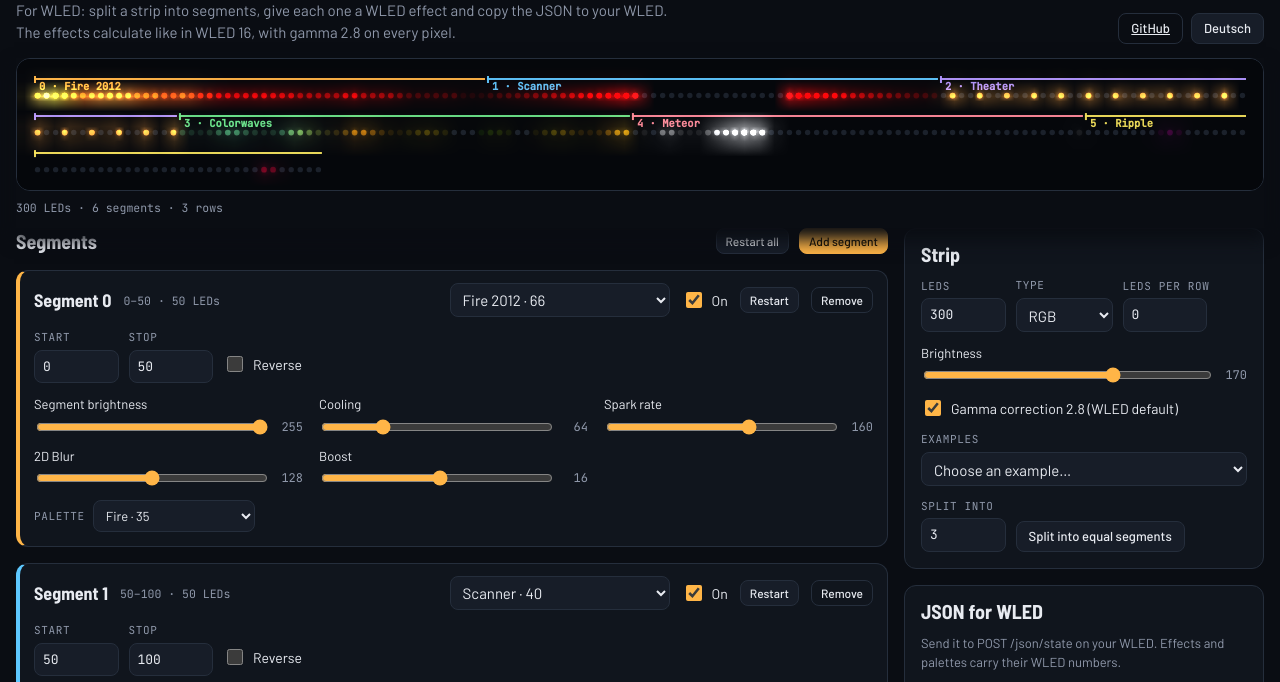
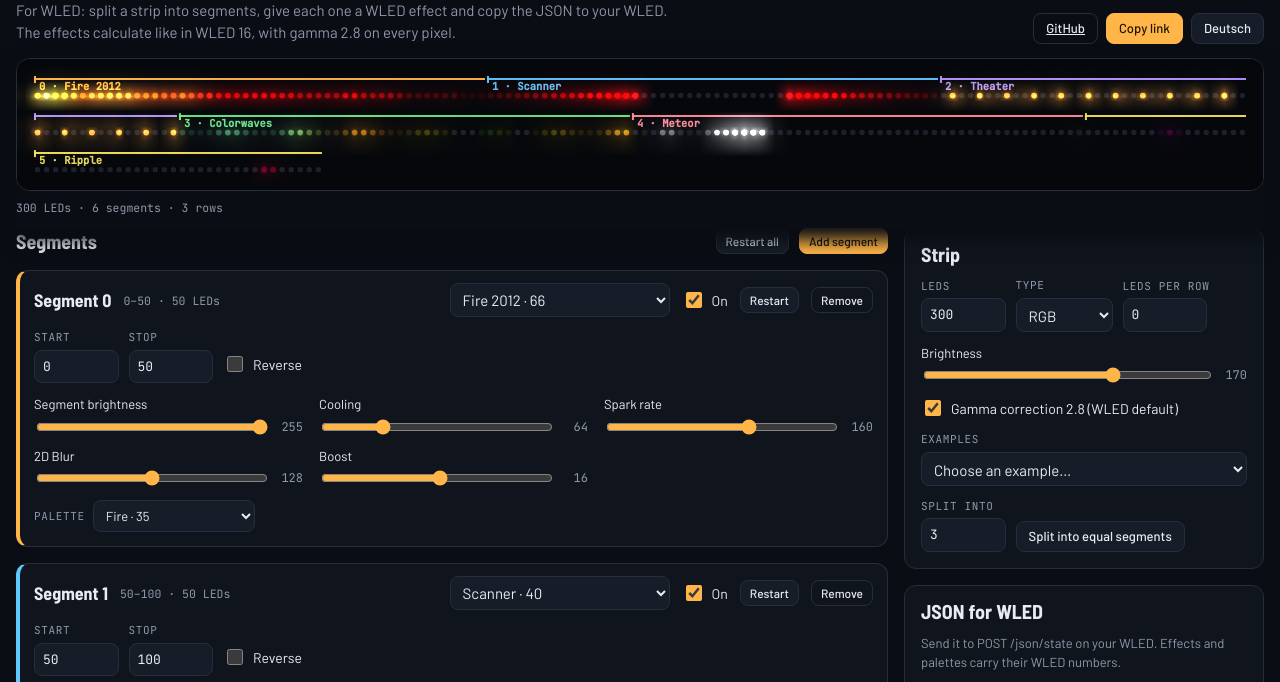
Before and after one commit to djlex83/wled-strip-simulator, a plain HTML site: page index.html in a window 1280 px wide. Shown: the part 65-747 px from the top of the page. Drawn offline with Linux system fonts and the light colour scheme.

Commit message:
Share link and segment labels on wrapped rows
- The whole setup is kept in the address (#s=...); "Copy link" copies it.
  Links are checked on load: unknown effects, palettes and out-of-range
  values are clamped, a broken link falls back to the example.
- A segment's name goes on its widest piece, so a segment that wraps after
  a few LEDs keeps its label.

Co-Authored-By: Claude Opus 5.5 <noreply@anthropic.com>

```diff
--- a/index.html
+++ b/index.html
@@ -100,6 +100,7 @@ pre{margin:0;padding:10px 12px;background:var(--night);border:1px solid var(--li
     </div>
     <div class="top-actions">
       <a class="btn ghost" href="https://github.com/djlex83/wled-strip-simulator">GitHub</a>
+      <button class="btn primary" id="share" type="button" data-i18n="share"></button>
       <button class="btn" id="lang" type="button"></button>
     </div>
   </header>
@@ -172,6 +173,7 @@ const T = {
     split: 'Split into', splitBtn: 'Split into equal segments', json: 'JSON for WLED',
     exportHint: 'Send it to POST /json/state on your WLED. Effects and palettes carry their WLED numbers.',
     copy: 'Copy', copied: 'Copied.', selected: 'Text is selected, press Ctrl+C or ⌘C.',
+    share: 'Copy link', linkCopied: 'Link copied', linkPrompt: 'Copy this link:', linkBad: 'This link could not be read, the example is shown instead.',
     import: 'Import from WLED', importHint: 'Paste the result of http://<your-wled>/json/state or an entry of presets.json.', apply: 'Apply',
     importOk: 'Applied: {n} segments.', importErr: 'This is not valid JSON: {m}', unknownFx: 'Effects this simulator does not have are shown as Solid: {l}.', unknownPal: 'Palettes it does not have use Default: {l}.', noSegIn: 'No segment with start < stop found.',
     effect: 'Effect', start: 'Start', stop: 'Stop', on: 'On', reverse: 'Reverse', segBri: 'Segment brightness', palette: 'Palette',
@@ -189,6 +191,7 @@ const T = {
     split: 'Teilen in', splitBtn: 'In gleiche Segmente teilen', json: 'JSON für WLED',
     exportHint: 'Per POST an /json/state deiner WLED senden. Effekte und Paletten stehen mit ihrer WLED-Nummer drin.',
     copy: 'Kopieren', copied: 'Kopiert.', selected: 'Text ist markiert, mit Strg+C oder ⌘C kopieren.',
+    share: 'Link kopieren', linkCopied: 'Link kopiert', linkPrompt: 'Diesen Link kopieren:', linkBad: 'Dieser Link ließ sich nicht lesen, stattdessen ist das Beispiel zu sehen.',
     import: 'Aus WLED übernehmen', importHint: 'Inhalt von http://<deine-wled>/json/state oder einen Eintrag aus presets.json einfügen.', apply: 'Übernehmen',
     importOk: 'Übernommen: {n} Segmente.', importErr: 'Das ist kein gültiges JSON: {m}', unknownFx: 'Effekte, die der Simulator nicht kennt, sind als Solid gezeigt: {l}.', unknownPal: 'Paletten, die er nicht kennt, nutzen Default: {l}.', noSegIn: 'Kein Segment mit Start < Stop gefunden.',
     effect: 'Effekt', start: 'Start', stop: 'Stop', on: 'An', reverse: 'Rückwärts', segBri: 'Segment-Helligkeit', palette: 'Palette',
@@ -779,13 +782,15 @@ function draw() {
   segs.forEach((s, si) => {
     if (s.stop <= s.start) return; const col = SEGC[si % SEGC.length], a = Math.max(0, s.start), b = Math.min(n, s.stop); if (b <= a) return;
     ctx.globalAlpha = s.on ? 0.95 : 0.35; ctx.strokeStyle = col; ctx.fillStyle = col; ctx.lineWidth = 2;
+    let best = null;   // the name goes on the widest piece, so a segment that wraps after a few LEDs keeps its label
     for (let r = Math.floor(a / g.perRow); r <= Math.floor((b - 1) / g.perRow); r++) {
       const i0 = Math.max(a, r * g.perRow), i1 = Math.min(b - 1, (r + 1) * g.perRow - 1), y = g.pad + r * g.rowH + 4;
       const x0 = ledX(i0) - g.pitch / 2 + 1, x1 = ledX(i1) + g.pitch / 2 - 1;
       ctx.beginPath(); ctx.moveTo(x0, y); ctx.lineTo(x1, y); ctx.stroke();
       ctx.fillRect(x0, y - 3, 2, 7);
-      if (i0 === a) { const label = s.id + ' · ' + FX[s.fx].info.name; if (x1 - x0 > 40) { ctx.save(); ctx.beginPath(); ctx.rect(x0, y + 2, x1 - x0, 12); ctx.clip(); ctx.fillText(label, x0 + 5, y + 8); ctx.restore(); } }
+      if (!best || x1 - x0 > best.w) best = { x0, y, w: x1 - x0 };
     }
+    if (best && best.w > 40) { ctx.save(); ctx.beginPath(); ctx.rect(best.x0, best.y + 2, best.w, 12); ctx.clip(); ctx.fillText(s.id + ' · ' + FX[s.fx].info.name, best.x0 + 5, best.y + 8); ctx.restore(); }
   });
   ctx.globalAlpha = 1;
   // LED bodies
@@ -899,6 +904,7 @@ function updateOut() {
   const lines = ['{', `  "on": true,`, `  "bri": ${strip.bri},`, '  "seg": ['];
   segs.forEach((s, i) => lines.push('    ' + JSON.stringify(segJson(s)) + (i < segs.length - 1 ? ',' : '')));
   lines.push('  ]', '}'); $('out').textContent = lines.join('\n'); $('copyMsg').hidden = true;
+  saveHash();
 }
 
 function renderStrip() {
@@ -952,9 +958,9 @@ function doImport() {
 $('count').addEventListener('change', () => { strip.count = Math.max(1, Math.min(1500, Math.round(+$('count').value) || 1));
   segs.forEach(s => { s.stop = Math.min(s.stop, strip.count); s.start = Math.min(s.start, s.stop - 1); }); segs = segs.filter(s => s.stop > s.start); renumber(); renderAll(); });
 $('rgbw').addEventListener('change', () => { strip.rgbw = $('rgbw').value === '1'; renderAll(); });
-$('perRow').addEventListener('change', () => { strip.perRow = Math.max(0, Math.round(+$('perRow').value) || 0); layout(); drawMeta(); });
+$('perRow').addEventListener('change', () => { strip.perRow = Math.max(0, Math.round(+$('perRow').value) || 0); layout(); drawMeta(); saveHash(); });
 $('bri').addEventListener('input', () => { strip.bri = +$('bri').value; $('briOut').textContent = strip.bri; updateOut(); });
-$('gamma').addEventListener('change', () => { strip.gamma = $('gamma').checked; });
+$('gamma').addEventListener('change', () => { strip.gamma = $('gamma').checked; saveHash(); });
 $('examples').addEventListener('change', () => { if ($('examples').value) loadExample($('examples').value); $('examples').value = ''; });
 $('splitBtn').addEventListener('click', () => {
   const n = Math.max(1, Math.min(32, Math.round(+$('splitN').value) || 1)), keep = segs.slice(); segs = [];
@@ -972,10 +978,48 @@ $('copy').addEventListener('click', () => {
   try { navigator.clipboard.writeText(pre.textContent).then(() => { msg.textContent = t('copied'); msg.hidden = false; }, fallback); } catch (e) { fallback(); }
 });
 $('lang').addEventListener('click', () => { lang = lang === 'de' ? 'en' : 'de'; try { localStorage.setItem('wss-lang', lang); } catch (e) { /* no storage */ } applyTexts(); renderAll(); });
+/* ---- share link: the whole setup in the address (#s=...) ---- */
+const hex2 = v => (Math.max(0, Math.min(255, Math.round(v) || 0))).toString(16).padStart(2, '0');
+const clampInt = (v, lo, hi) => { v = Math.round(+v); return Number.isFinite(v) ? Math.max(lo, Math.min(hi, v)) : lo; };
+function encodeState() {
+  const o = [1, strip.count, strip.rgbw ? 1 : 0, strip.bri, strip.perRow, strip.gamma ? 1 : 0,
+    segs.map(x => [x.fx, x.start, x.stop, x.on ? 1 : 0, x.bri, x.sx, x.ix, x.c1, x.c2, x.c3, (x.o1 ? 1 : 0) | (x.o2 ? 2 : 0) | (x.o3 ? 4 : 0), x.pal, x.rev ? 1 : 0,
+      x.col.map(c => hex2(c[0]) + hex2(c[1]) + hex2(c[2]) + hex2(c[3]))])];
+  return btoa(JSON.stringify(o)).replace(/\+/g, '-').replace(/\//g, '_').replace(/=+$/, '');
+}
+function decodeState(str) {
+  let o; try { o = JSON.parse(atob(str.replace(/-/g, '+').replace(/_/g, '/'))); } catch (e) { return false; }
+  if (!Array.isArray(o) || o[0] !== 1 || !Array.isArray(o[6])) return false;
+  const n = clampInt(o[1], 1, 1500), list = [];
+  for (const a of o[6].slice(0, 32)) {
+    if (!Array.isArray(a)) continue;
+    const fx = FX[a[0]] ? a[0] : 0, start = clampInt(a[1], 0, n - 1), stop = clampInt(a[2], start + 1, n), x = newSeg(start, stop, fx);
+    x.on = a[3] !== 0; x.bri = clampInt(a[4], 0, 255);
+    for (const [k, i] of [['sx', 5], ['ix', 6], ['c1', 7], ['c2', 8]]) x[k] = clampInt(a[i], 0, 255);
+    x.c3 = clampInt(a[9], 0, 31); const ob = clampInt(a[10], 0, 7); x.o1 = !!(ob & 1); x.o2 = !!(ob & 2); x.o3 = !!(ob & 4);
+    x.pal = PAL_IDS.includes(a[11]) ? a[11] : 0; x.rev = a[12] === 1;
+    if (Array.isArray(a[13])) x.col = [0, 1, 2].map(i => { const h = String(a[13][i] || ''); return /^[0-9a-f]{8}$/i.test(h) ? [0, 2, 4, 6].map(j => parseInt(h.slice(j, j + 2), 16)) : [0, 0, 0, 0]; });
+    list.push(x);
+  }
+  Object.assign(strip, { count: n, rgbw: !!o[2], bri: clampInt(o[3], 0, 255), perRow: clampInt(o[4], 0, 1500), gamma: o[5] !== 0 });
+  segs = list; renumber(); renderAll(); return true;
+}
+let hashTimer = 0, lastHash = '';
+function writeHash() { clearTimeout(hashTimer); const h = '#s=' + encodeState(); if (h === lastHash) return; lastHash = h; try { history.replaceState(null, '', h); } catch (e) { /* e.g. data: URL */ } }
+function saveHash() { clearTimeout(hashTimer); hashTimer = setTimeout(writeHash, 300); }
+function loadHash() { const h = location.hash; if (!h.startsWith('#s=')) return null; lastHash = h; return decodeState(h.slice(3)); }
+window.addEventListener('hashchange', () => { if (location.hash !== lastHash && loadHash() === false) loadExample('tour'); });
+$('share').addEventListener('click', () => {
+  writeHash(); const url = location.href, btn = $('share');
+  const done = () => { btn.textContent = t('linkCopied'); setTimeout(() => { btn.textContent = t('share'); }, 2000); };
+  try { navigator.clipboard.writeText(url).then(done, () => window.prompt(t('linkPrompt'), url)); } catch (e) { window.prompt(t('linkPrompt'), url); }
+});
 let lastW = 0;
 new ResizeObserver(() => { const w = box.clientWidth; if (w === lastW) return; lastW = w; layout(); drawMeta(); }).observe(box);
 
-applyTexts(); loadExample('tour');
+applyTexts();
+const fromLink = loadHash();
+if (!fromLink) { loadExample('tour'); if (fromLink === false) { const m = $('inMsg'); m.hidden = false; m.className = 'msg err'; m.textContent = t('linkBad'); } }
 requestAnimationFrame(x => { last = x; requestAnimationFrame(tick); });
 })();
 </script>
```
Also changed, not shown: 1 other file.
